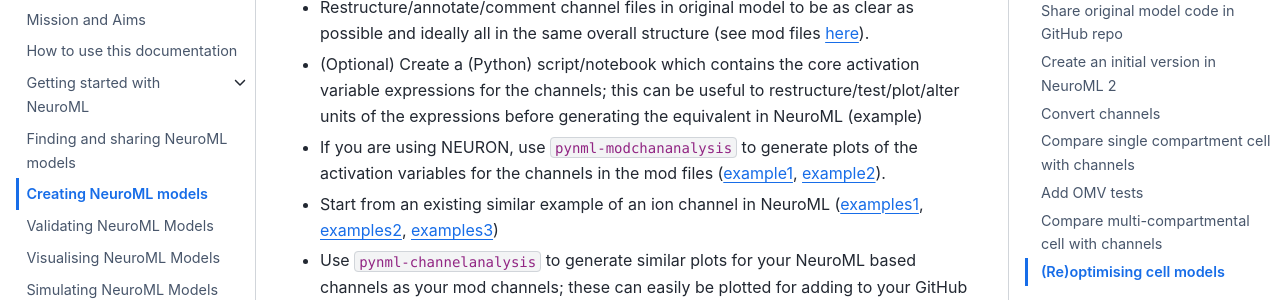
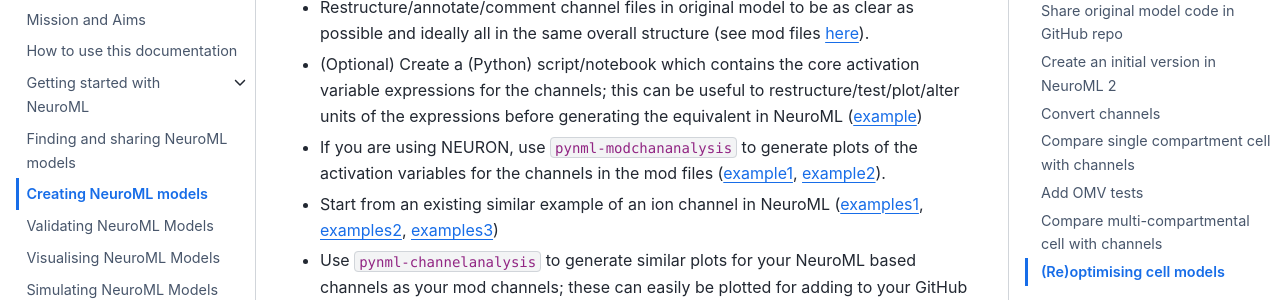
Before and after one commit to NeuroML/Documentation, a Jupyter Book: the page built from source/Userdocs/CreatingNeuroMLModels.md, in a window 1280 px wide and 900 px high, scrolled down 2113 px. Shown: the part 206-506 px from the top of the window. Built offline with Jupyter Book 1.0.4 settings and Sphinx 7.4.7 and the Sphinx Book theme 1.1.4, drawn with Linux system fonts in a browser that asks for light colours; cross-references to code outside the pages are shown as plain code; some of the changed lines change nothing that is shown.

Commit message:
Update CreatingNeuroMLModels.md
example hyperlink added

```diff
--- a/source/Userdocs/CreatingNeuroMLModels.md
+++ b/source/Userdocs/CreatingNeuroMLModels.md
@@ -59,7 +59,7 @@ Procedures and tools to convert models from native formats to NeuroML and PyNN (
 (userdocs:creating_models:converting_conductance:convert_channels)=
 ### Convert channels
 - Restructure/annotate/comment channel files in original model to be as clear as possible and ideally all in the same overall structure (see mod files [here](https://github.com/mbezaire/ca1/tree/development)).
-- (Optional) Create a (Python) script/notebook which contains the core activation variable expressions for the channels; this can be useful to restructure/test/plot/alter units of the expressions before generating the equivalent in NeuroML (example)
+- (Optional) Create a (Python) script/notebook which contains the core activation variable expressions for the channels; this can be useful to restructure/test/plot/alter units of the expressions before generating the equivalent in NeuroML ([example](https://github.com/OpenSourceBrain/PINGnets/blob/master/NeuroML2/ConvertChannels.ipynb))
 - If you are using NEURON, use `pynml-modchananalysis` to generate plots of the activation variables for the channels in the mod files ([example1](https://github.com/NeuroML/pyNeuroML/blob/master/examples/analyseNaMod.sh), [example2](https://github.com/OpenSourceBrain/BlueBrainProjectShowcase/blob/master/NMC/NEURON/analyse.sh)).
 - Start from an existing similar example of an ion channel in NeuroML ([examples1](https://github.com/OpenSourceBrain/AllenInstituteNeuroML/tree/master/CellTypesDatabase/models/NeuroML2), [examples2](https://github.com/RokasSt/Thalamocortical/tree/master/NeuroML2/channels), [examples3](https://github.com/mbezaire/ca1/tree/development/NeuroML2/channels))
 - Use `pynml-channelanalysis` to generate similar plots for your NeuroML based channels as your mod channels; these can easily be plotted for adding to your GitHub repo as summary pages ([example1](https://github.com/mbezaire/ca1/blob/development/NeuroML2/channels/channel_summary/README.md), [example2](https://github.com/OpenSourceBrain/MiglioreEtAl14_OlfactoryBulb3D/blob/master/NeuroML2/Channels/channel_summary/README.md)).
```
